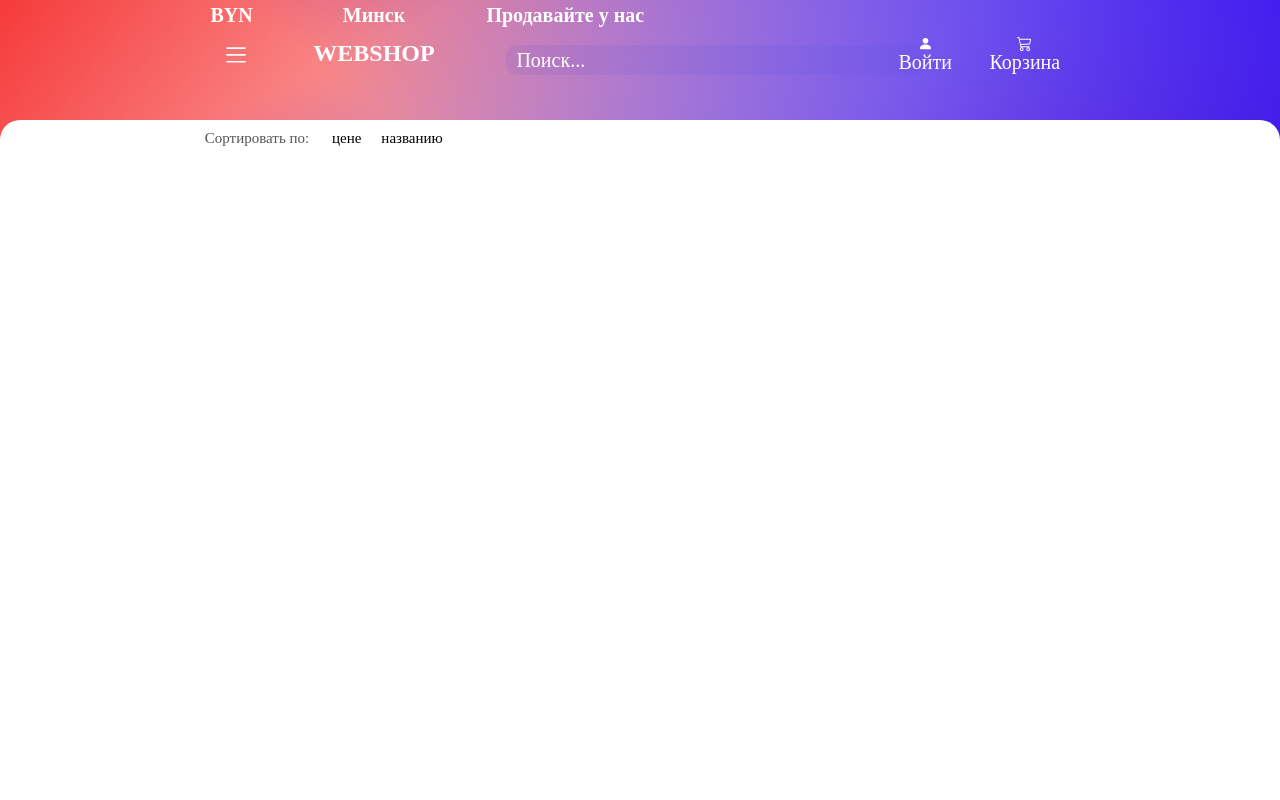
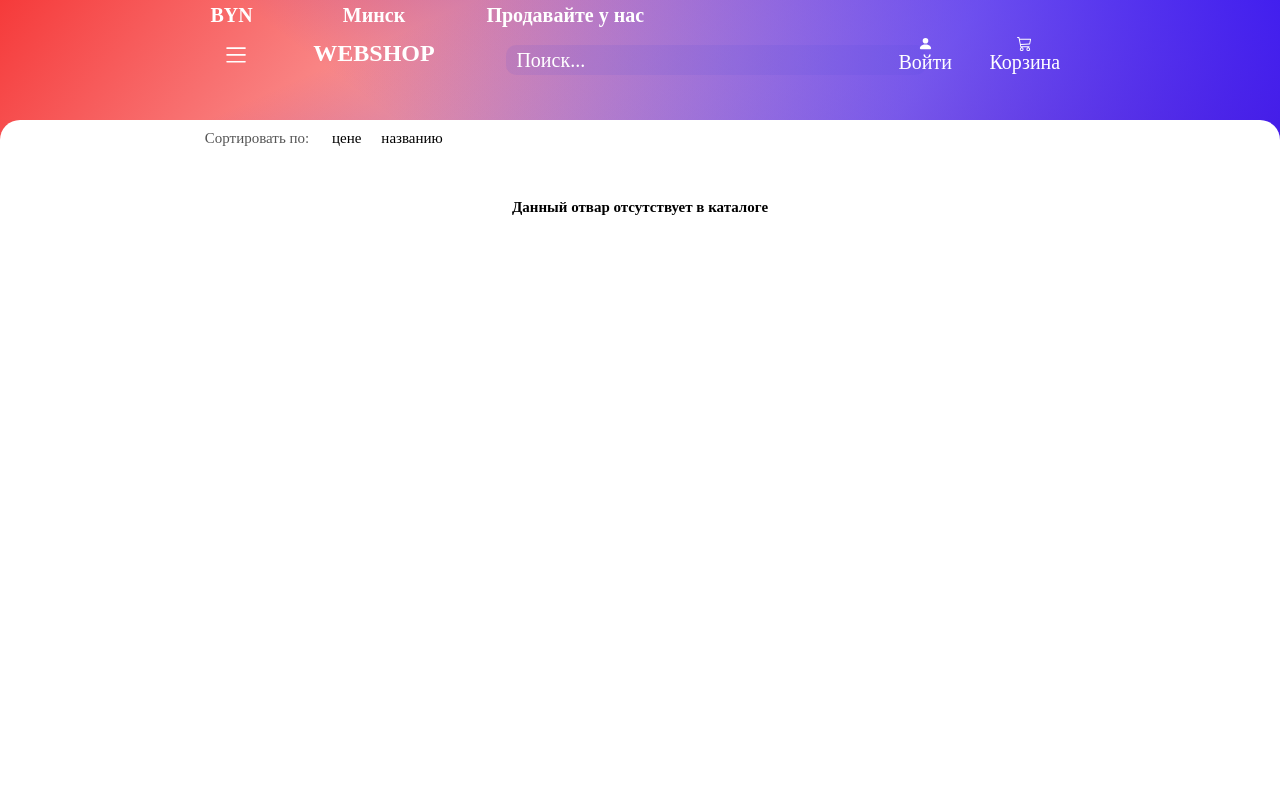
Before and after one commit to KolyaVol/ReactWebShop, a React (Create React App) app: page /search in a window 1280 px wide. Shown: the top 800 px of the page. Built offline with nearby package versions, Linux system fonts and the light colour scheme.

Commit message:
feat: add search out of prods

```diff
--- a/src/App.module.css
+++ b/src/App.module.css
@@ -1,6 +1,7 @@
 html body {
     font-size: 10px;
     margin: 0;
+    overflow-x: hidden;
 }
 
 .app {
--- a/src/Pages/ProdIdPage/ProdIdPage.jsx
+++ b/src/Pages/ProdIdPage/ProdIdPage.jsx
@@ -39,7 +39,6 @@ export default function Login() {
     addToLs();
     router("/cart");
   };
-	console.log(currImg);
   return (
     <div className={styles.prodIdPage}>
       <h2 className={styles.prodId__title}> {currentProd.name}</h2>
--- a/src/Pages/ProdIdPage/ProdIdPage.module.css
+++ b/src/Pages/ProdIdPage/ProdIdPage.module.css
@@ -4,10 +4,9 @@
   grid-template-columns: 15vw 28rem auto 15vw 15vw;
   grid-template-rows: 12rem max-content 10rem;
   grid-template-areas:
-	'. prodId__title prodId__title prodId__title .'
-	'. photo__box prodId__descr prodId__buyProd .'
-	'. photo__box prodId__descr prodId__buyProd .'
-	;
+    ". prodId__title prodId__title prodId__title ."
+    ". photo__box prodId__descr prodId__buyProd ."
+    ". photo__box prodId__descr prodId__buyProd .";
   grid-gap: 2rem;
   margin: 12rem 0 -2rem;
   width: 100vw;
@@ -47,17 +46,17 @@
 
 .current__photo {
   display: flex;
-    justify-content: start;
+  justify-content: flex-start;
   align-items: center;
   border-radius: 2rem;
   width: 20rem;
   height: 100%;
-    overflow: hidden
+  overflow: hidden;
 }
 
 .current__photo_container {
   display: flex;
-    justify-content: start;
+  justify-content: flex-start;
   position: relative;
   width: 0;
   transition: all 1s;
@@ -87,7 +86,7 @@
 
 .description {
   grid-area: prodId__descr;
-	width:100%;
+  width: 100%;
   height: max-content;
 }
 
@@ -99,7 +98,6 @@
 .description > tr {
   font-size: 2rem;
   margin-bottom: 1rem;
-
 }
 
 .purchase {
@@ -148,16 +146,16 @@ font-size: 1.5rem;
     grid-template-columns: 15vw 1fr 15vw;
     grid-template-rows: repeat(4, max-content);
     grid-template-areas:
-	'. prodId__title .'
-	'. photo__box .'
-	'. prodId__descr .'
-	'. prodId__buyProd  .'
-	;
+      ". prodId__title ."
+      ". photo__box ."
+      ". prodId__descr ."
+      ". prodId__buyProd  .";
     justify-items: center;
   }
   .purchase {
     margin: 3rem 0;
-		width: 30vw;}
+    width: 30vw;
+  }
 }
 
 .btn {
--- a/src/Pages/SearchPage/SearchPage.jsx
+++ b/src/Pages/SearchPage/SearchPage.jsx
@@ -23,8 +23,8 @@ export default function SearchPage() {
     dispatch(filteredProds(nameSort));
   };
   return (
-		<div className={styles.SearchPage}>
-			<div className={styles.sort}>
+    <section className={styles.SearchPage}>
+      <section className={styles.sort}>
         <p className={styles.sort__title}>Сортировать по: </p>
         <p onClick={() => sortByPrice()} className={styles.sort__type}>
           цене{" "}
@@ -32,11 +32,12 @@ export default function SearchPage() {
         <p onClick={() => sortByName()} className={styles.sort__type}>
           названию{" "}
         </p>
-			</div>
+      </section>
 
-			<div className={styles.prod__list}>
-				{sortedAndFilteredProds.prods.map((prod) => (
-					<div
+      <main className={styles.prod__list}>
+        {sortedAndFilteredProds.prods.length > 0 ? (
+          sortedAndFilteredProds.prods.map((prod) => (
+            <section
               key={prod.id + "prod"}
               onClick={() => router(`/prod/${prod.id}`)}
               className={styles.prod__item}
@@ -48,9 +49,12 @@ export default function SearchPage() {
               <div className={styles.sale}>{prod.sale}</div>
 
               <div className={styles.name}>{prod.name}</div>
-					</div>
-				))}
-			</div>
-		</div>
+            </section>
+          ))
+        ) : (
+          <h2>Данный отвар отсутствует в каталоге</h2>
+        )}
+      </main>
+    </section>
   );
 }
--- a/src/UI/PopUp/PopUp.jsx
+++ b/src/UI/PopUp/PopUp.jsx
@@ -11,7 +11,7 @@ export default function PopUp({
   const rootClasses = [styles.PopUp];
   if (visible) {
     if (position === "left") {
-      rootClasses.push(styles.active,);
+      rootClasses.push(styles.active);
     }
     else rootClasses.push(styles.centered);
   }
--- a/src/UI/PopUp/PopUp.module.css
+++ b/src/UI/PopUp/PopUp.module.css
@@ -1,26 +1,31 @@
 .PopUp {
-    background-color: rgba(0,0,0,0.4);
+  background-color: rgba(0, 0, 0, 0.4);
   position: fixed;
-    left: 0;
+  left: -100vw;
   top: 0;
   width: 100vw;
   height: 100vh;
-    display: none;
+  display: flex;
   z-index: 100;
+  transition: 0.25s;
 }
 
 .PopUp.active {
   display: flex;
   align-items: flex-start;
   justify-content: flex-start;
+  left: 0;
+  transition: 0.5s;
 }
 
 body .lock {
   overflow: hidden;
 }
 
-.centered {
+.PopUp.centered {
   display: flex;
   justify-content: center;
   align-items: center;
+  left: 0;
+  transition: 0.5s;
 }
```
Lines whose indentation alone changed are shown as unchanged.
